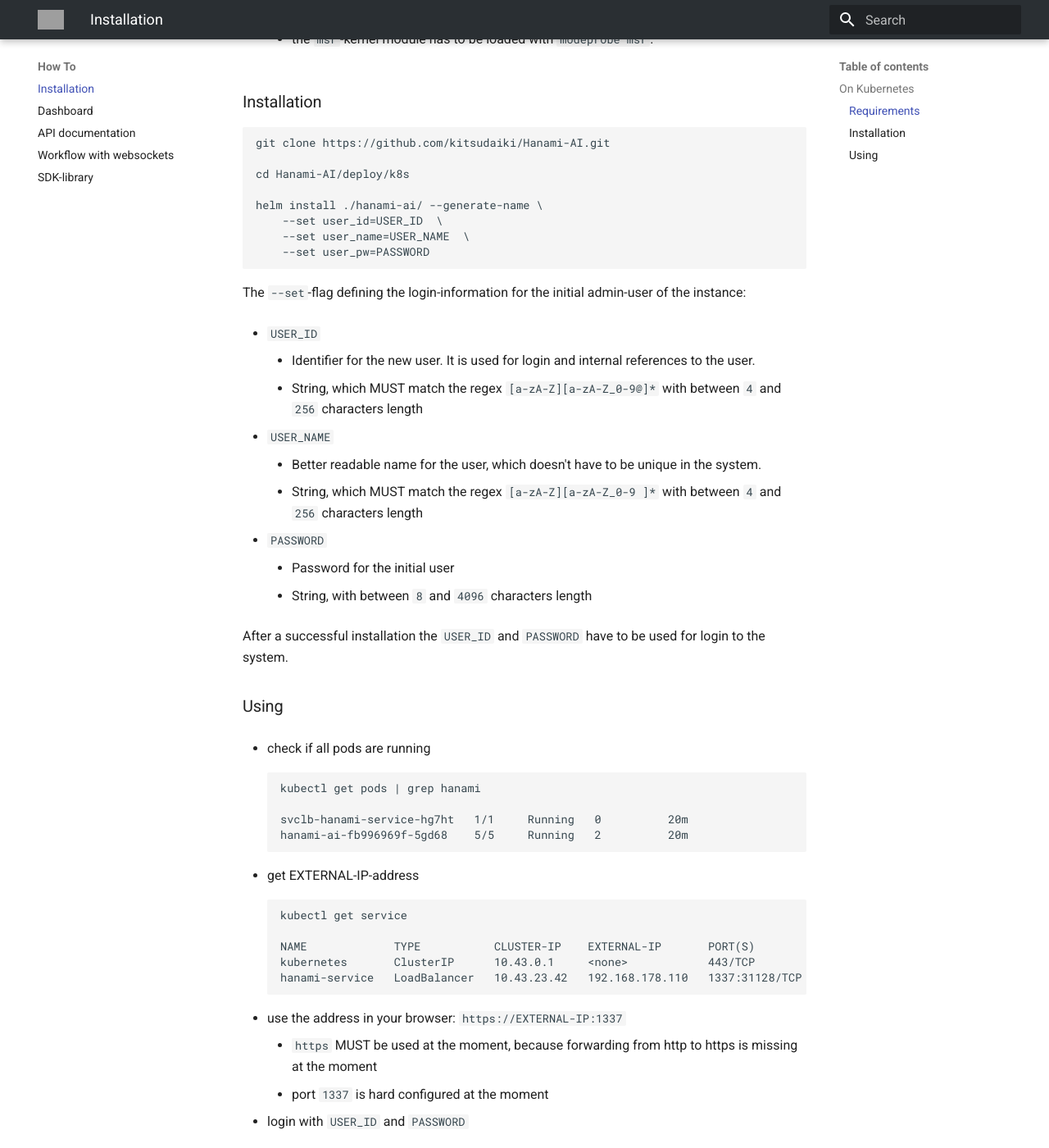
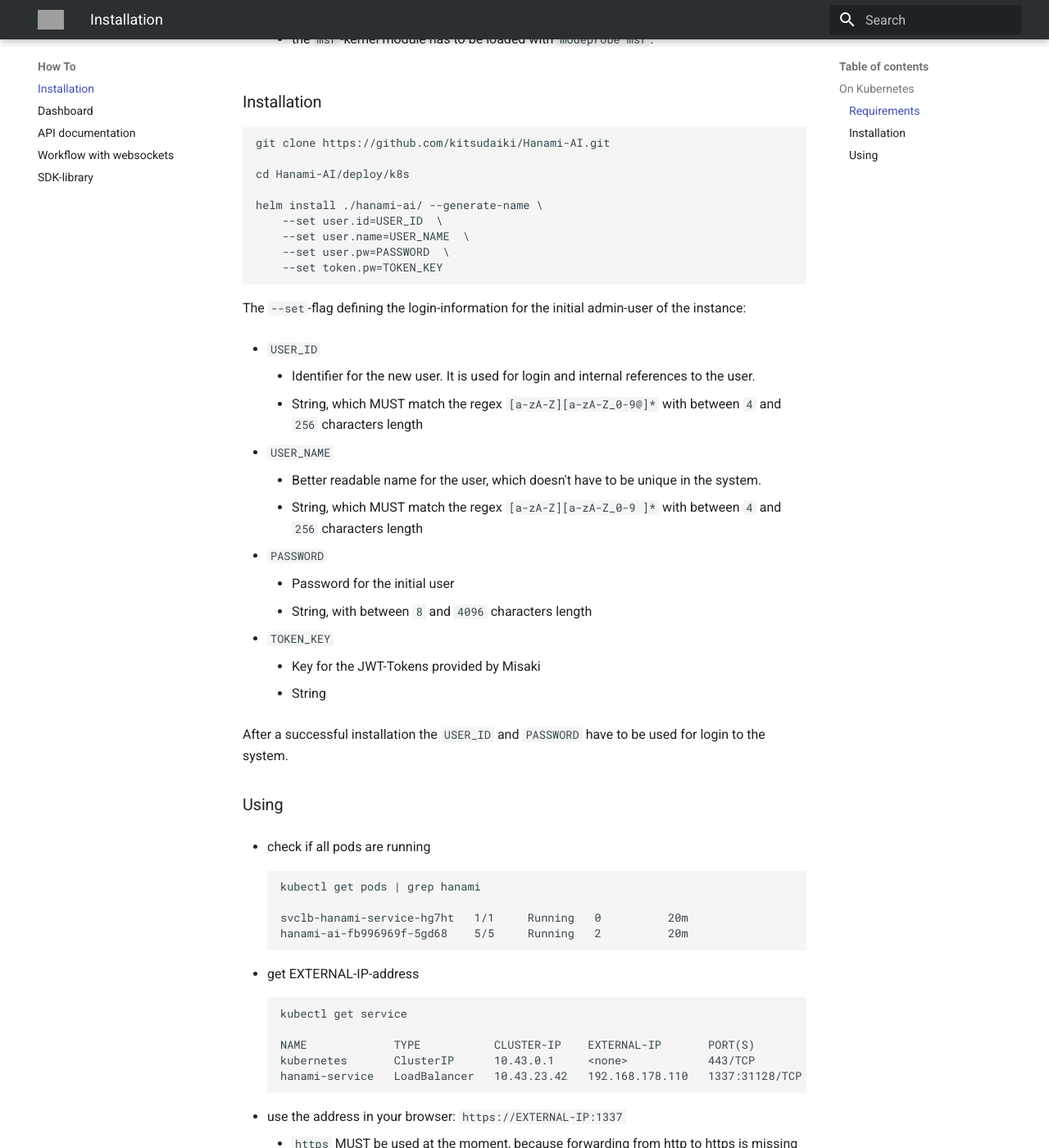
Before and after one commit to kitsudaiki/OpenHanami, an MkDocs documentation site: the page built from docs/How_To/1_installation.md, in a window 1280 px wide and 1400 px high, scrolled down 1181 px. Shown: the whole window at 82% size. Built offline with MkDocs 1.6.1 and Material for MkDocs 9.7.7, drawn with Linux system fonts in a browser that asks for light colours; grey boxes are pictures that could not be loaded.

Commit message:
Change (#85): Make token-key configurable
The key for the jwt-token of Misaki is now configurable
by the values of the helm-chart.
In context of this commit the values of the helm-chart
were a bit restructured in general for a cleaner
structure.

````diff
--- a/docs/How_To/1_installation.md
+++ b/docs/How_To/1_installation.md
@@ -48,9 +48,10 @@
 cd Hanami-AI/deploy/k8s
 
 helm install ./hanami-ai/ --generate-name \
-    --set user_id=USER_ID  \
-    --set user_name=USER_NAME  \
-    --set user_pw=PASSWORD
+    --set user.id=USER_ID  \
+    --set user.name=USER_NAME  \
+    --set user.pw=PASSWORD  \
+    --set token.pw=TOKEN_KEY
 ```
 
 The `--set`-flag defining the login-information for the initial admin-user of the instance:
@@ -66,6 +67,10 @@
 - `PASSWORD`
     - Password for the initial user
     - String, with between `8` and `4096` characters length
+
+- `TOKEN_KEY`
+    - Key for the JWT-Tokens provided by Misaki
+    - String
 
 After a successful installation the `USER_ID` and `PASSWORD` have to be used for login to the system.
 
````
Also changed, not shown: 4 other files.
